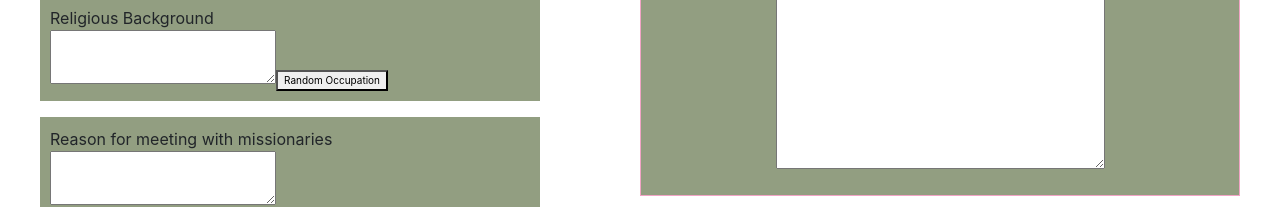
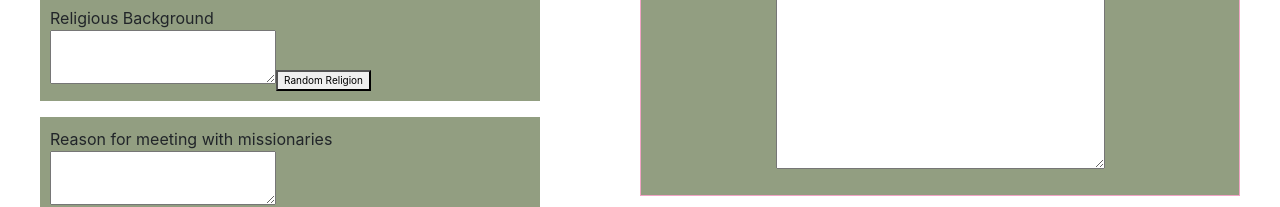
Before and after one commit to unnati1004/Bio_generator, a React (Create React App) app: page / in a window 1280 px wide. Shown: the part 639-846 px from the top of the page. Built offline with nearby package versions, Linux system fonts and the light colour scheme; no server answers.

Commit message:
add random selection

```diff
--- a/src/Components/Generator.jsx
+++ b/src/Components/Generator.jsx
@@ -172,7 +172,7 @@ function Generator() {
           Religious Background
           </div>
           <textarea name="" id="religion" value={reg} onChange={(e) => handleChange(e)}></textarea>
-          <button onClick={()=>{handlereligion(data1[0].religious_backgrounds.length)}}>Random Occupation</button>
+          <button onClick={()=>{handlereligion(data1[0].religious_backgrounds.length)}}>Random Religion</button>
         </div>
         <div className="mb-3">
           <div>
```
